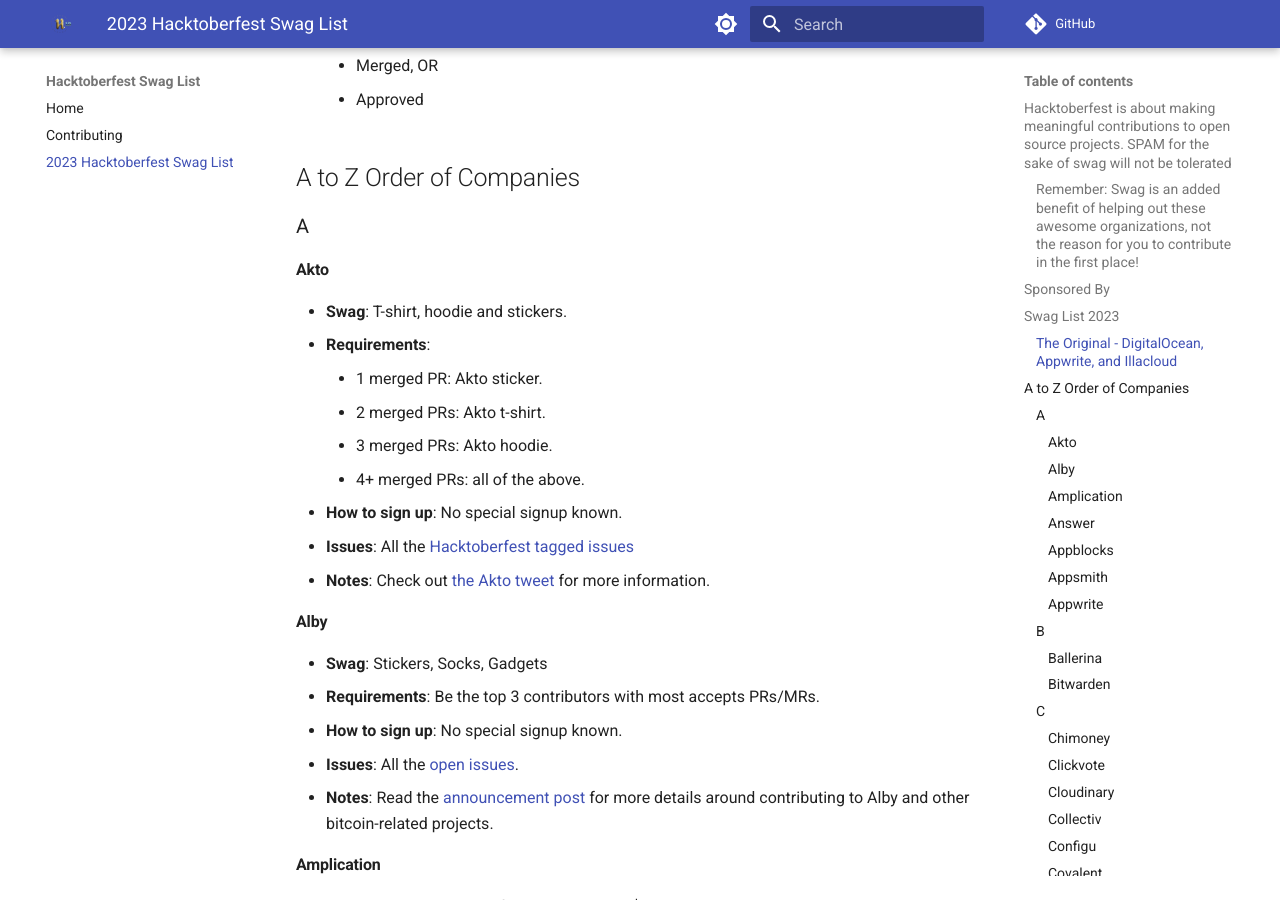
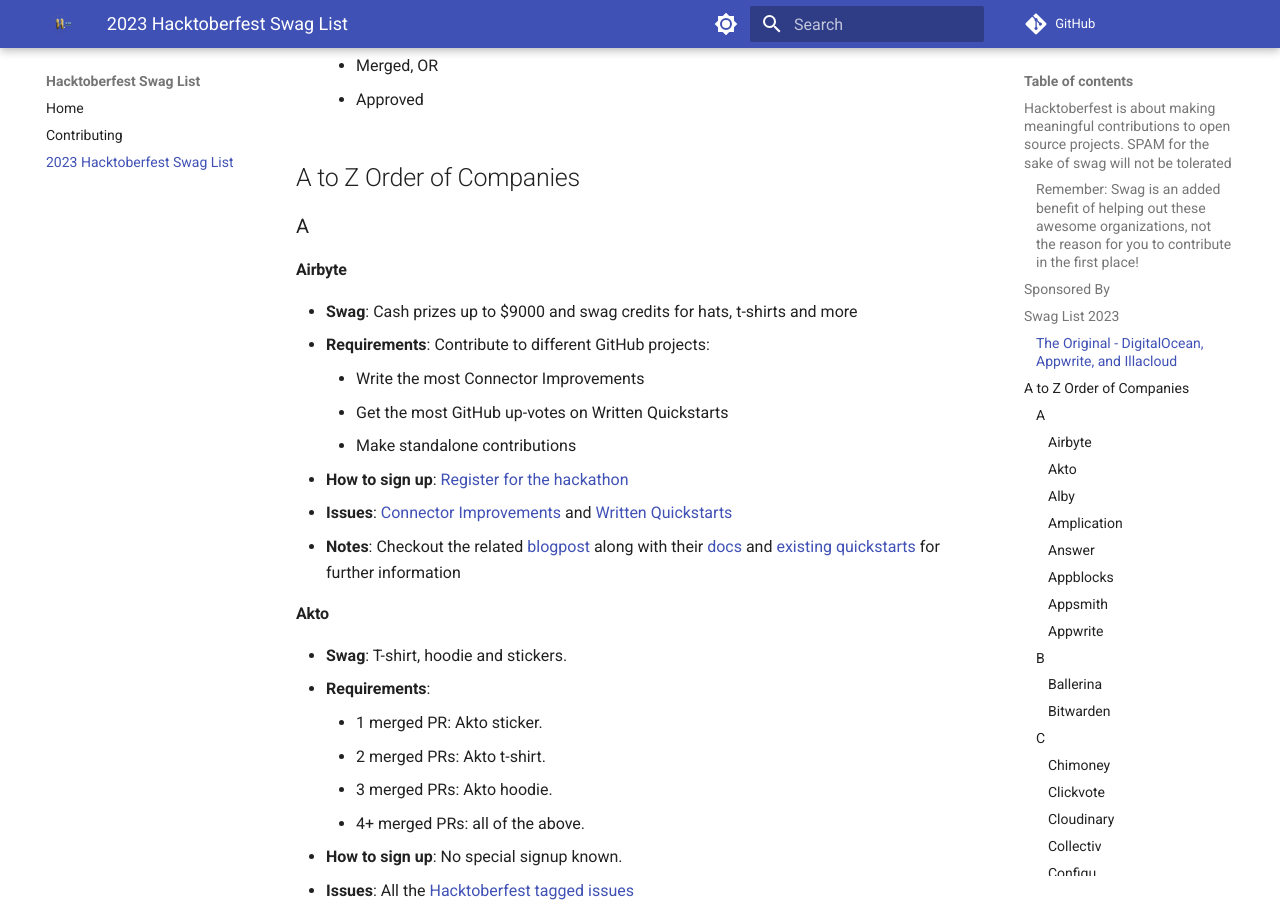
Before and after one commit to crweiner/hacktoberfest-swag-list, an MkDocs documentation site: the page built from docs/list.md, in a window 1280 px wide and 900 px high, scrolled down 1170 px. Built offline with MkDocs 1.6.1 and Material for MkDocs 9.7.7, drawn with Linux system fonts in a browser that asks for light colours; plug-ins that fetch from the network failed and are left out; comment, search, counter and statistics services are not loaded.

Commit message:
Readded Airbyte (#788)

```diff
--- a/docs/list.md
+++ b/docs/list.md
@@ -37,6 +37,17 @@
 ## A to Z Order of Companies
 
 ### A
+
+#### **Airbyte**
+
+- **Swag**: Cash prizes up to $9000 and swag credits for hats, t-shirts and more
+- **Requirements**: Contribute to different GitHub projects:
+    - Write the most Connector Improvements
+    - Get the most GitHub up-votes on Written Quickstarts
+    - Make standalone contributions
+- **How to sign up**: [Register for the hackathon](https://hashnode.com/hackathons/airbyte)
+- **Issues**: [Connector Improvements](https://github.com/orgs/airbytehq/projects/46) and [Written Quickstarts](https://github.com/orgs/airbytehq/projects/57)
+- **Notes**: Checkout the related [blogpost](https://airbyte.com/blog/announcing-airbytes-tentaculous-hacktoberfest-2023-edition) along with their [docs](https://docs.airbyte.com/connector-development/connector-builder-ui/overview) and [existing quickstarts](https://airbyte.com/quickstarts) for further information
 
 #### **Akto**
 
```
